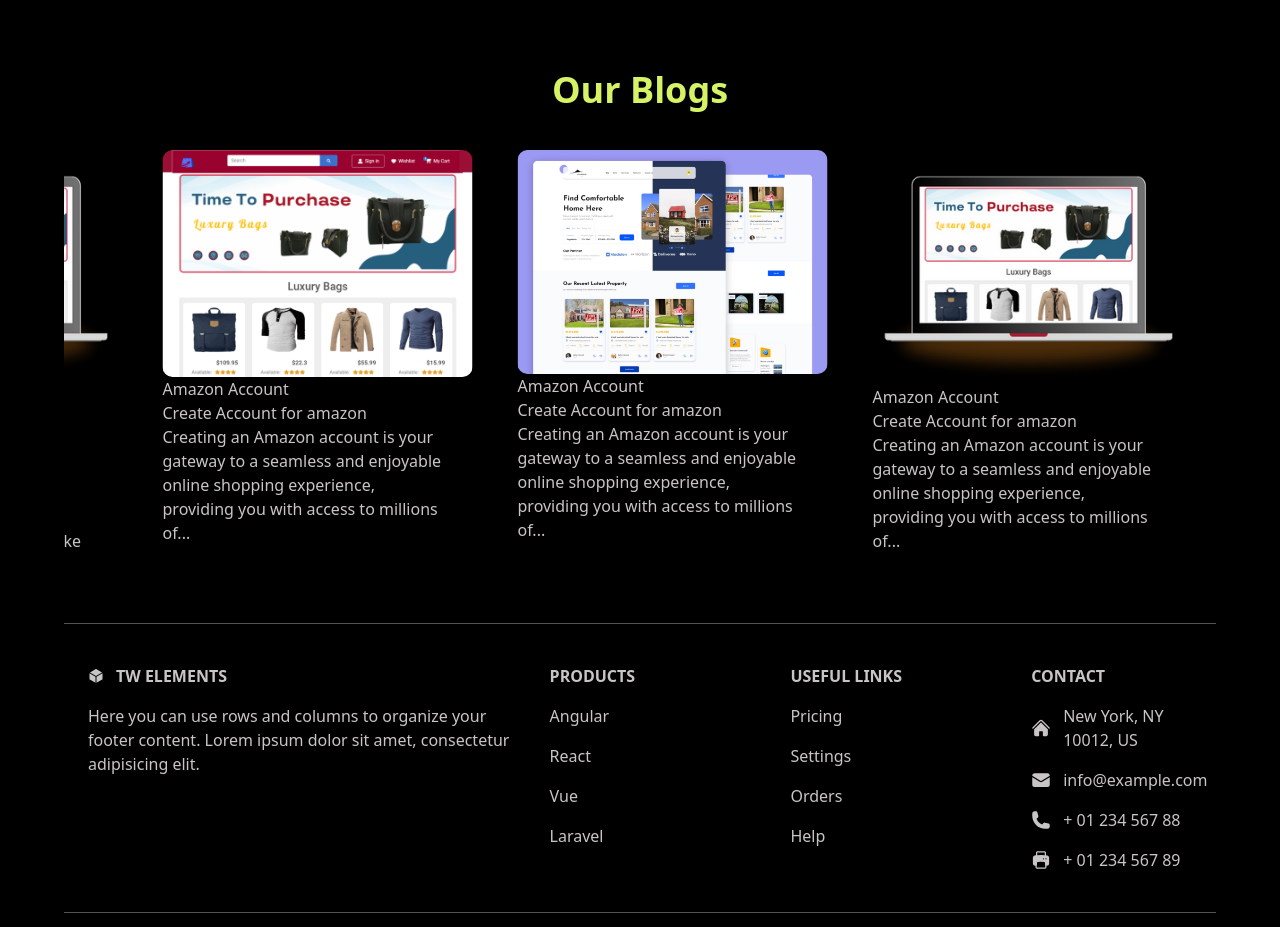
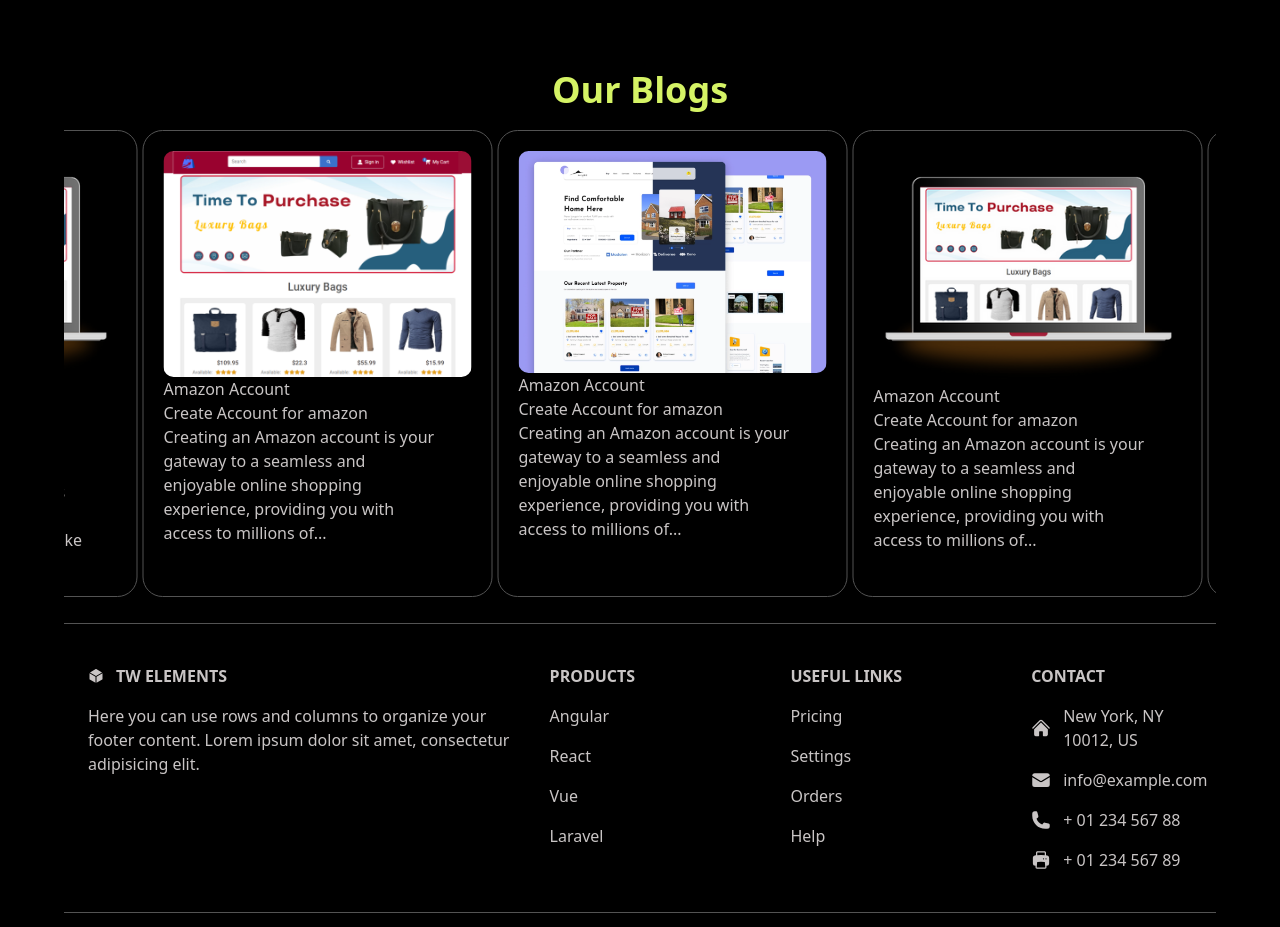
Before and after one commit to FarhanDevelopeir/services-app, a React (Vite) app: page / in a window 1280 px wide. Shown: the part 2900-3827 px from the top of the page. Built offline with nearby package versions, Linux system fonts and the light colour scheme.

Commit message:
animated blogs

```diff
--- a/src/index.css
+++ b/src/index.css
@@ -92,7 +92,7 @@
     width: 7%;
     max-width: 10%;
     margin-bottom: 6px;
-    border: 1px solid var(--border-color);
+
     border-radius: 20px;
     padding: 20px;
     cursor: pointer;
```
